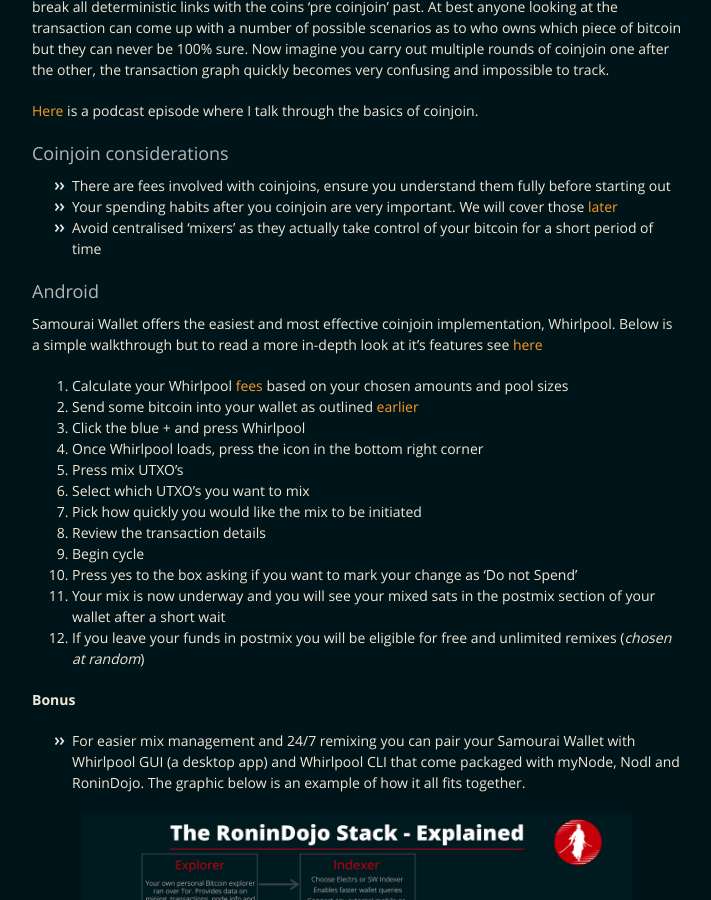
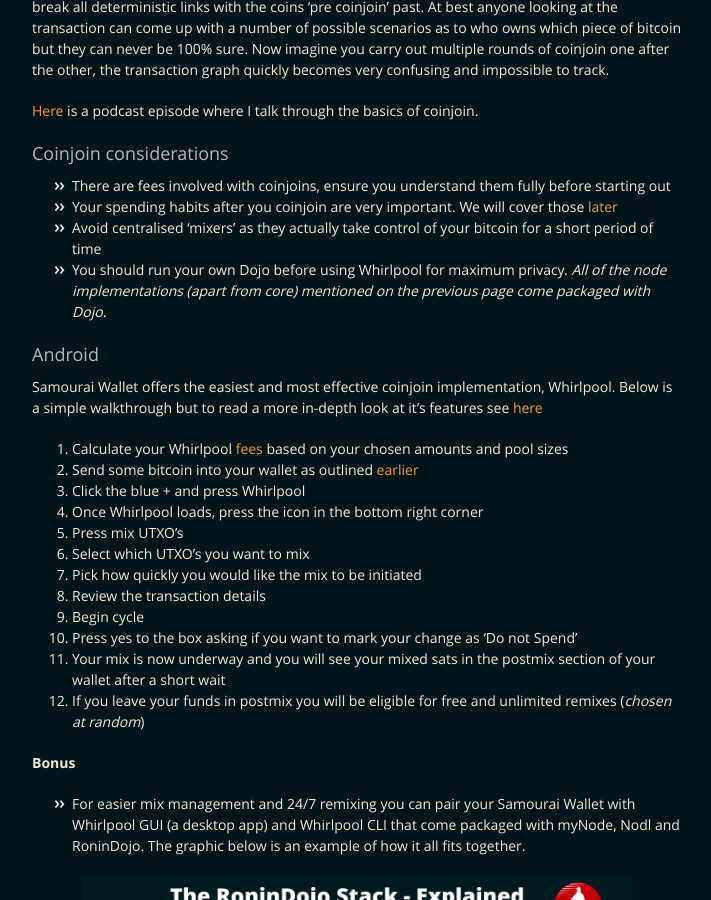
Before and after one commit to BitcoinQnA/BitcoinPrivacyGuide, a Jekyll site: the page built from separate.md, in a window 1280 px wide and 900 px high, scrolled down 718 px. Shown: the whole window, without its empty margins (283-994 px from the left). Built offline with Jekyll 4.4.1, drawn with Linux system fonts in a browser that asks for light colours.

Commit message:
Update separate.md

```diff
--- a/separate.md
+++ b/separate.md
@@ -29,6 +29,7 @@ This is where the separation part comes in... A proper coinjoin implementation w
 *  There are fees involved with coinjoins, ensure you understand them fully before starting out
 *  Your spending habits after you coinjoin are very important. We will cover those [later](https://bitcoinprivacy.guide/spend.html)
 *  Avoid centralised 'mixers' as they actually take control of your bitcoin for a short period of time
+*  You should run your own Dojo before using Whirlpool for maximum privacy. *All of the node implementations (apart from core) mentioned on the previous page come packaged with Dojo.*
 
 
 ### Android
```
